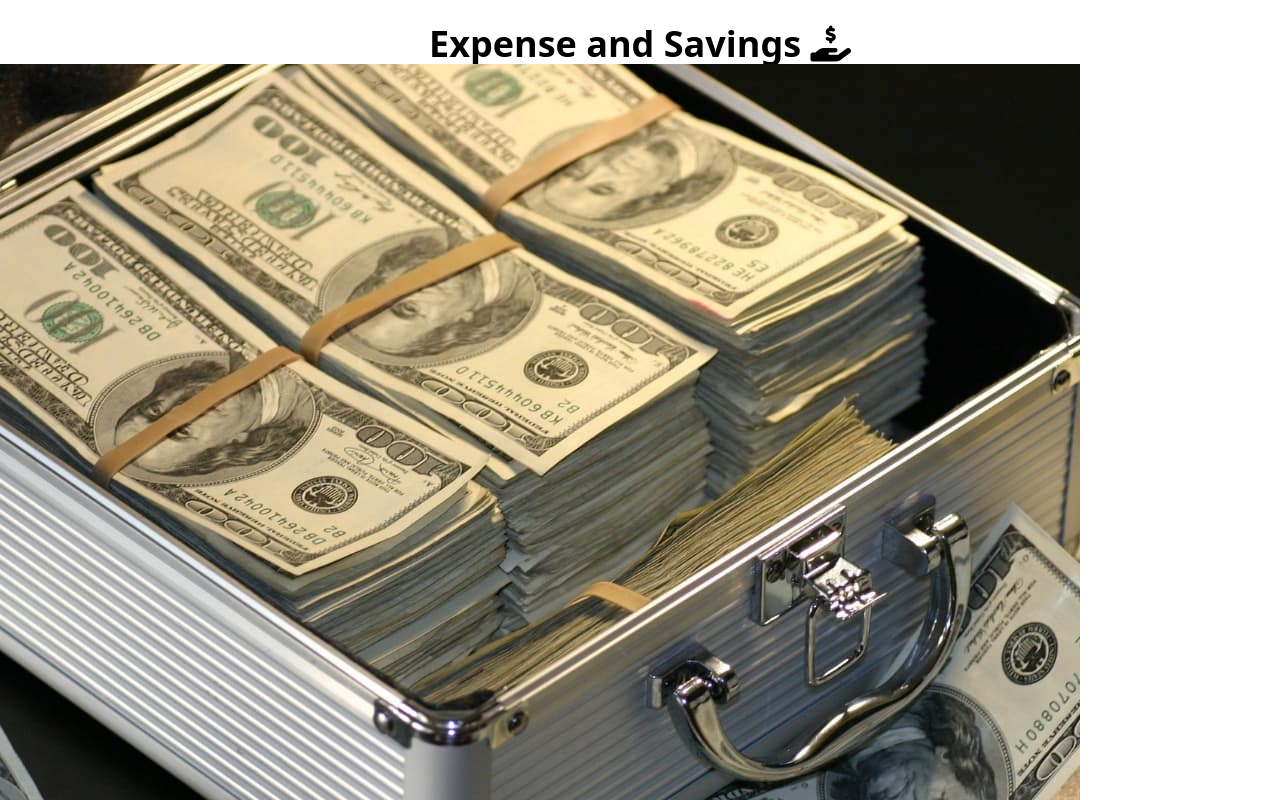
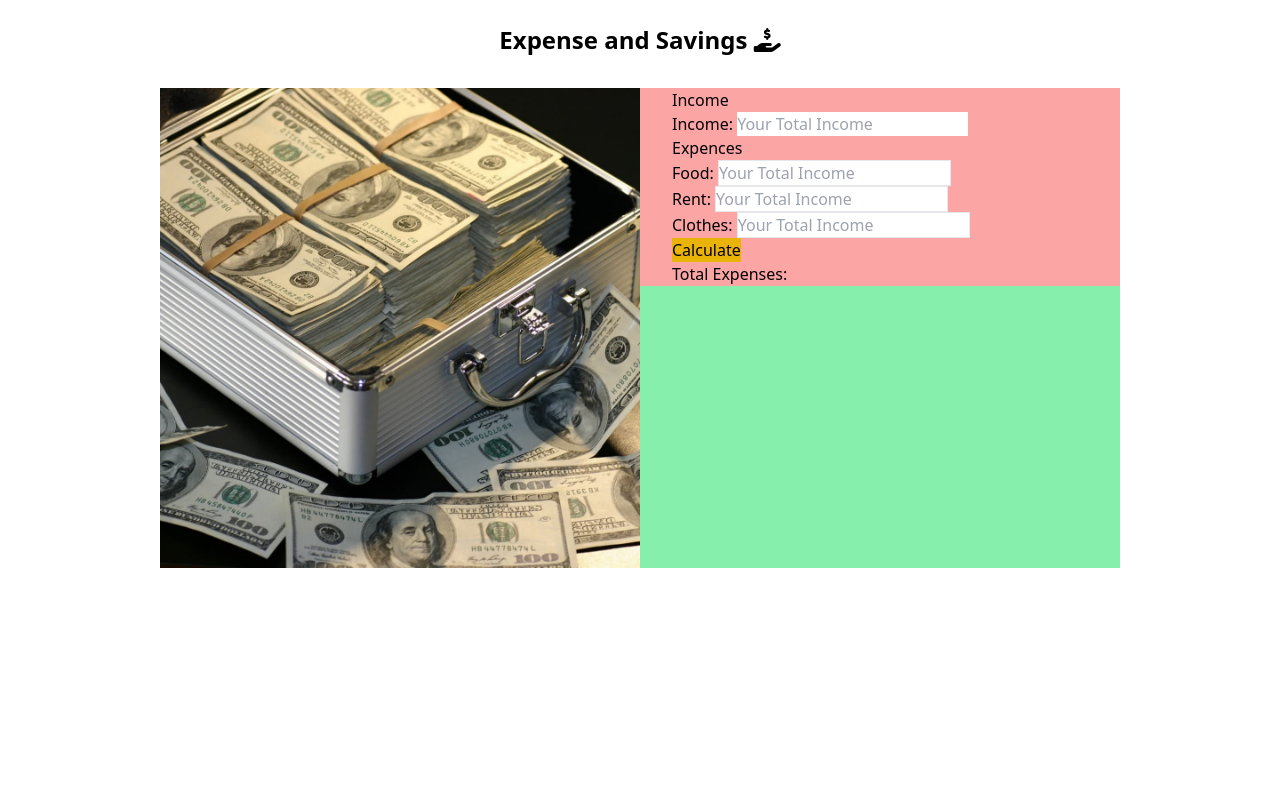
Before and after one commit to sayeef-rahman/Expense-and-Savings, a plain HTML site: page index.html in a window 1280 px wide. Shown: the top 800 px of the page. Drawn offline with nearby package versions, Linux system fonts and the light colour scheme.

Commit message:
all expense total calculated

```diff
--- a/index.html
+++ b/index.html
@@ -14,16 +14,17 @@
 </head>
 <body>
     <!-- heading/title -->
-    <h1 class="text-4xl font-bold text-center mt-6 px-auto">Expense and Savings <span><i class="fas fa-hand-holding-usd"></i></span></h1>
+    <h1 class="text-2xl font-bold text-center mt-6 px-auto">Expense and Savings <span><i class="fas fa-hand-holding-usd"></i></span></h1>
 
     <!-- main section start -->
-    <main class="mb-8 text-2xl">
+    <main class="mb-8 mt-8 w-3/4 mx-auto flex justify-around">
         <!-- image -->
-        <div>
+        <div class="w-2/4">
             <img src="images/money.png" alt="">
         </div>
         <!-- calculation -->
-        <div>
+        <div class="bg-green-300 w-2/4">
+            <div class="bg-red-300 px-8 py-auto">
             <h1>Income</h1>
             <span><span>Income:</span>
             <input id="income-input" type="number" placeholder="Your Total Income"></span>
@@ -32,10 +33,11 @@
             <span><span>Food:</span> <input id="food-input" type="number" placeholder="Your Total Income" class="border"></span><br>
             <span><span>Rent:</span> <input id="rent-input" type="number" placeholder="Your Total Income" class="border"></span><br>
             <span><span>Clothes:</span> <input id="clothes-input" type="number" placeholder="Your Total Income" class="border"></span><br>
-            <button id="calculate-btn">Calculate</button>
+            <button class="bg-yellow-500" id="calculate-btn">Calculate</button>
 
             <!-- Total Expenses:-->
-            <p>Total Expenses:<span> 5500 </span></p>
+            <p>Total Expenses: <span id="total-expense"></span></p>
+            </div>
         </div>
     </main>
 
--- a/js/app.js
+++ b/js/app.js
@@ -7,6 +7,9 @@ function inputBox(inputField){
     if(typeof(inputValue)!='number' || inputValue <= 0)
     {
         return alert('Please Enter Valid Number > 0');
+    }
+    else if(userInput.value == ''){
+        return alert('Please Fill the Empty Field.')
     }
     else{
         return inputValue;
@@ -23,4 +26,10 @@ document.getElementById('calculate-btn').addEventListener('click',function(){
     const clothesTotal= inputBox('clothes-input');
     console.log('Total cloth: ',clothesTotal);
 
+    const expenseTotal= foodTotal+rentTotal+clothesTotal;
+    console.log('Total Expense: ',expenseTotal);
+
+
+
+
 });
```
